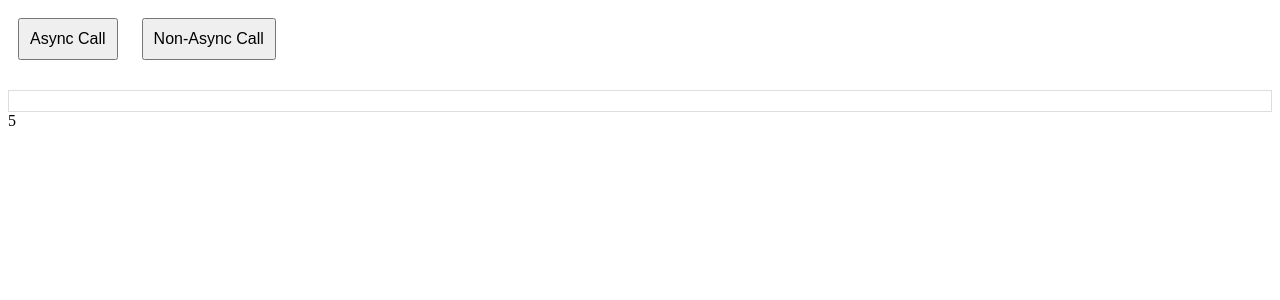
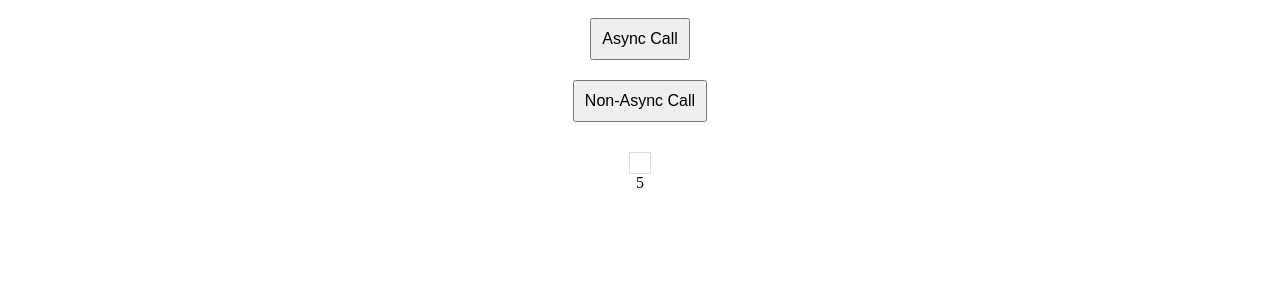
Before and after one commit to yul192/ECE140A-DOJO, a FastAPI app: page /slowdemo in a window 1280 px wide. Shown: the top 300 px of the page. Run offline with FastAPI, Linux system fonts and the light colour scheme.

Commit message:
added some CSS

```diff
--- a/templates/slowdemo.html
+++ b/templates/slowdemo.html
@@ -12,6 +12,12 @@
             margin-top: 20px;
             padding: 10px;
             border: 1px solid #ddd;
+        }
+        body {
+            display: flex;
+            flex-direction: column;
+            flex-wrap: wrap;
+            align-items: center;
         }
     </style>
 </head>
```
Also changed, not shown: CSS.md (+10 -0 lines).
